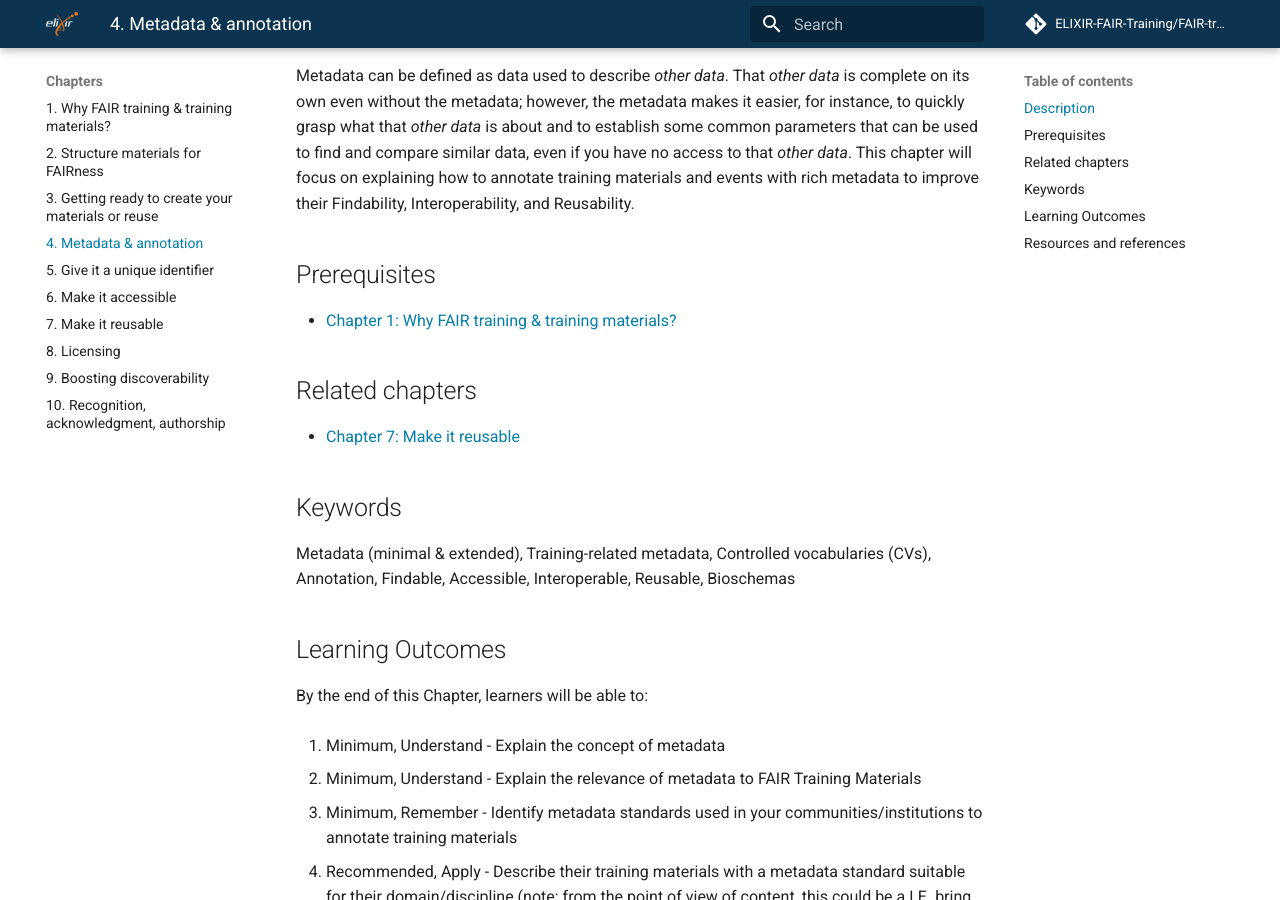
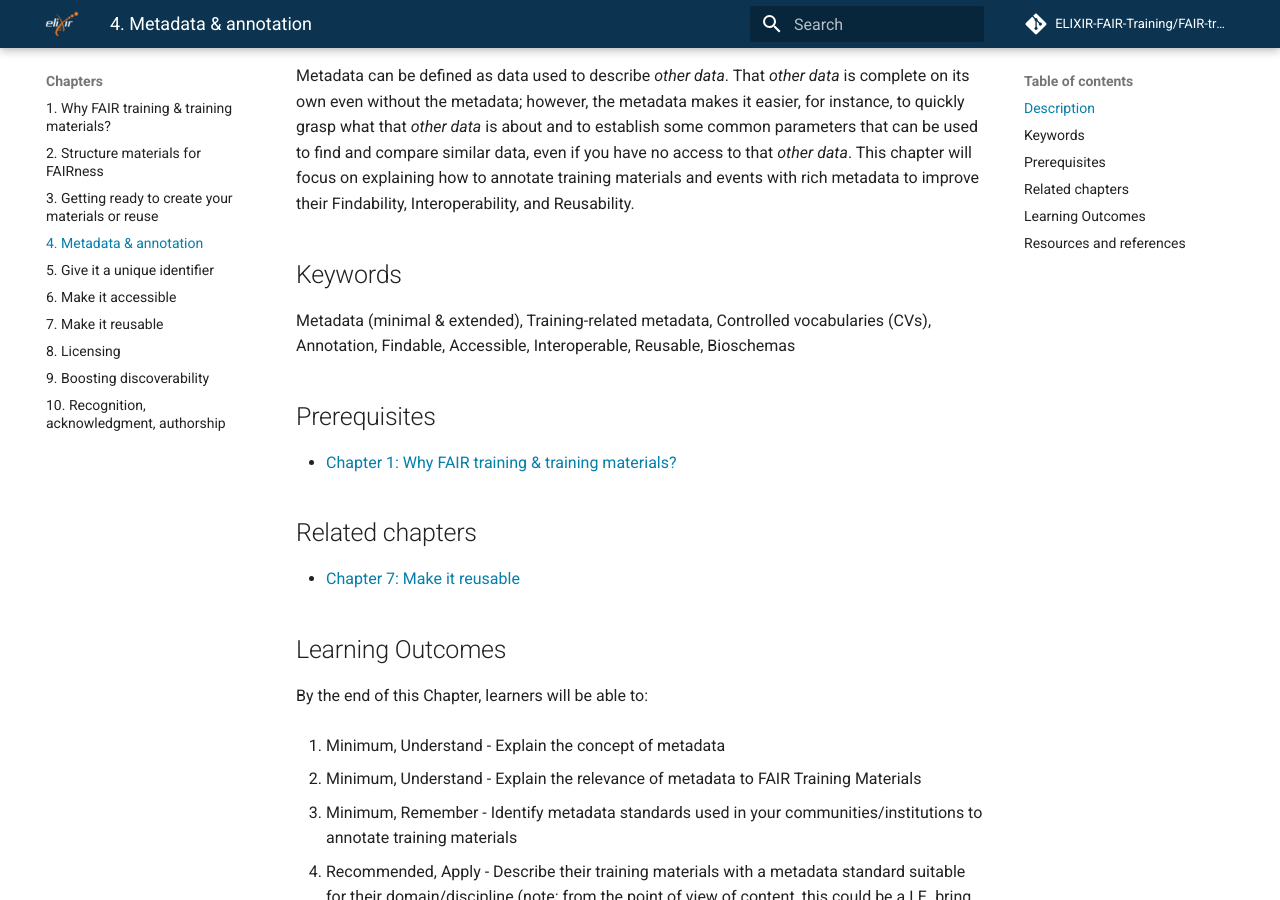
Before and after one commit to elixir-europe-training/ELIXIR-TrP-FAIR-training-handbook, an MkDocs documentation site: the page built from docs/chapters/chapter_04.md, in a window 1280 px wide and 900 px high, scrolled down 390 px. Built offline with MkDocs 1.6.1 and Material for MkDocs 9.7.7, drawn with Linux system fonts in a browser that asks for light colours; comment, search, counter and statistics services are not loaded.

```diff
--- a/docs/chapters/chapter_04.md
+++ b/docs/chapters/chapter_04.md
@@ -7,12 +7,12 @@
 
 ## Description
 Metadata can be defined as data used to describe _other data_. That _other data_ is complete on its own even without the metadata; however, the metadata makes it easier, for instance, to quickly grasp what that _other data_ is about and to establish some common parameters that can be used to find and compare similar data, even if you have no access to that _other data_. This chapter will focus on explaining how to annotate training materials and events with rich metadata to improve their Findability, Interoperability, and Reusability.
+## Keywords
+Metadata (minimal & extended), Training-related metadata, Controlled vocabularies (CVs), Annotation, Findable, Accessible, Interoperable, Reusable, Bioschemas
 ## Prerequisites
 * [Chapter 1: Why FAIR training & training materials?](https://elixir-fair-training.github.io/FAIR-training-handbook/chapters/chapter_01/)
 ## Related chapters
 * [Chapter 7: Make it reusable](https://elixir-fair-training.github.io/FAIR-training-handbook/chapters/chapter_07/)
-## Keywords
-Metadata (minimal & extended), Training-related metadata, Controlled vocabularies (CVs), Annotation, Findable, Accessible, Interoperable, Reusable, Bioschemas
 ## Learning Outcomes
 By the end of this Chapter, learners will be able to:
 
```
